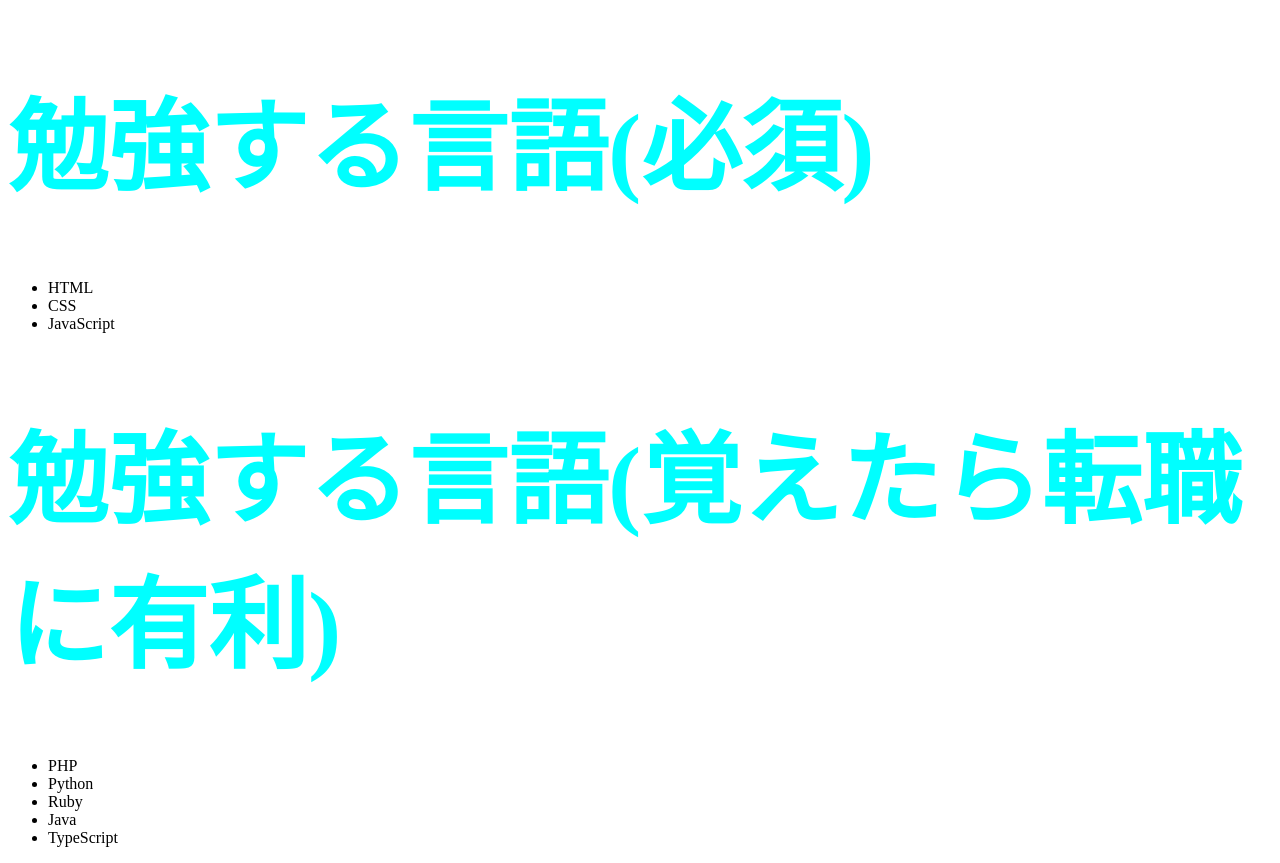
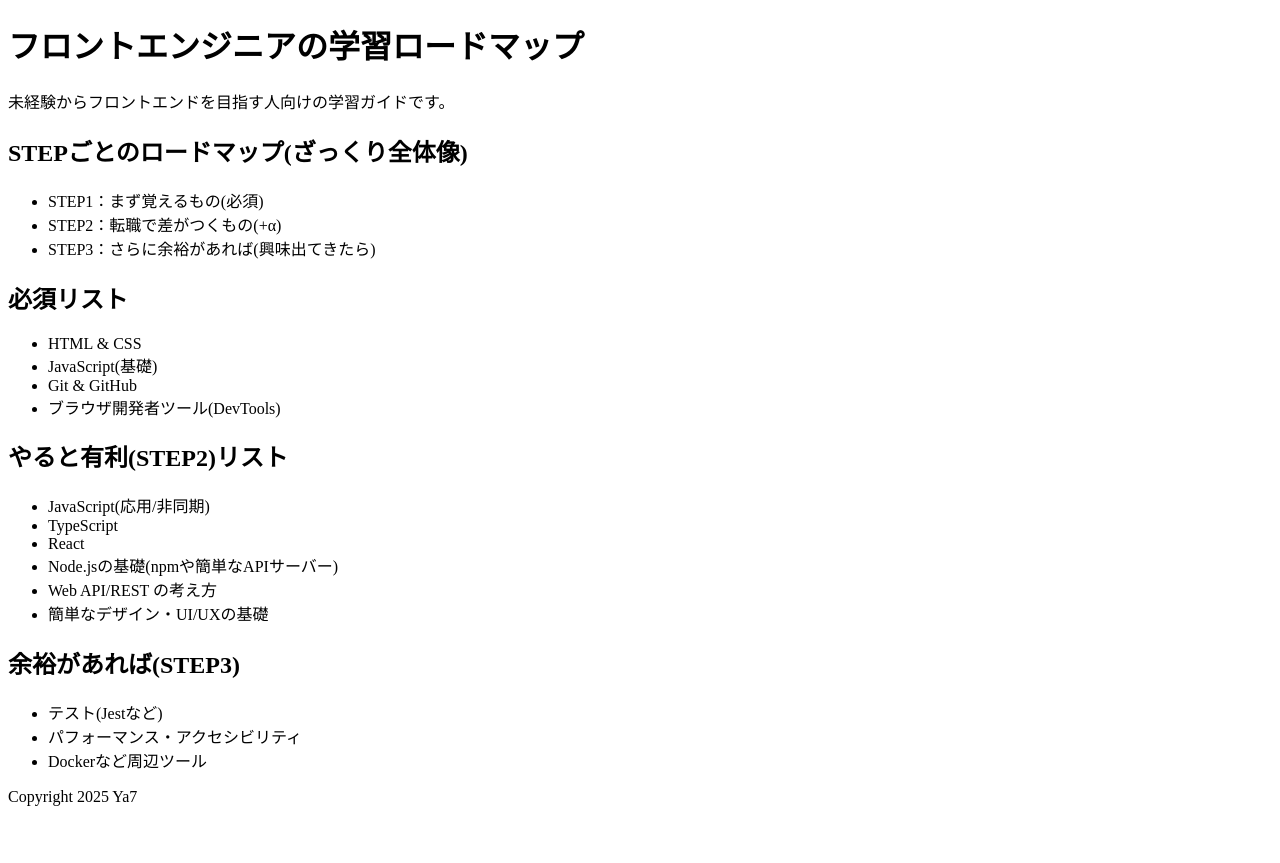
Before and after one commit to ya7yuki/HTML-CSS, a plain HTML site: page index.html in a window 1280 px wide. After the commit the page ends 822 px from the top, so only its background shows below. Drawn offline with Linux system fonts and the light colour scheme.

Commit message:
共通部分のパーツ化

```diff
--- a/style.css
+++ b/assets/css/style.css
@@ -1,8 +1,9 @@
 @charset "UTF-8";
-body {
+/* body {
     background-color: white;
 }
+
 h1 {
     color: cyan;
     font-size: 100px;
-}
+} */
--- /dev/null
+++ b/assets/javascript/include.js
@@ -0,0 +1,12 @@
+function includeHTML(){
+    document.querySelectorAll("[data-include]").forEach(el =>{
+        const file = el.getAttribute("data-include");
+        fetch(file)
+        .then(Response => Response.text())
+        .then(data => {
+            el.innerHTML = data;
+        });
+    });
+}
+
+document.addEventListener("DOMContentLoaded",includeHTML);
--- /dev/null
+++ b/components/footer.html
@@ -0,0 +1,4 @@
+<!-- 共通フッター用HTML -->
+<footer>
+    <p>Copyright 2025 Ya7</p>
+</footer>
--- /dev/null
+++ b/components/header.html
@@ -0,0 +1,5 @@
+<!-- 共通ヘッダー用HTML -->
+<header>
+        <h1 class="main-title">フロントエンジニアの学習ロードマップ</h1>
+        <p>未経験からフロントエンドを目指す人向けの学習ガイドです。</p>
+</header>
--- a/index.html
+++ b/index.html
@@ -3,24 +3,52 @@
     <head>
         <meta charset="UTF-8">
         <title>ロードマップ</title>
-        <meta name="description" content="勉強計画">
-        <link rel="stylesheet" href="style.css">
+        <meta name="description" content="プログラミング未経験者がフロントエンドエンジニアになるために必要な情報を提供するWEBページ">
+        <link rel="stylesheet" href="/assets/css/style.css">
+        <script src="/assets/javascript/include.js"></script>
     </head>
 
     <body>
-        <h1>勉強する言語(必須)</h1>
-        <ul>
-            <li>HTML</li>
-            <li>CSS</li>
-            <lI>JavaScript</lI>
-        </ul>
-        <h1>勉強する言語(覚えたら転職に有利)</h1>
-        <ul>
-            <li>PHP</li>
-            <li>Python</li>
-            <li>Ruby</li>
-            <li>Java</li>
-            <li>TypeScript</li>
-        </ul>
+        <!-- 共通ヘッダー -->
+        <div data-include="/components/header.html"></div>
+        <main>
+            <section>
+                <h2>STEPごとのロードマップ(ざっくり全体像)</h2>
+                <ul>
+                    <li>STEP1：まず覚えるもの(必須)</li>
+                    <li>STEP2：転職で差がつくもの(+α)</li>
+                    <lI>STEP3：さらに余裕があれば(興味出てきたら)</lI>
+                </ul>
+            </section>
+            <section>
+                <h2>必須リスト</h2>
+                <ul>
+                    <li>HTML & CSS</li>
+                    <li>JavaScript(基礎)</li>
+                    <li>Git & GitHub</li>
+                    <li>ブラウザ開発者ツール(DevTools)</li>
+                </ul>
+            </section>
+            <section>
+                <h2>やると有利(STEP2)リスト</h2>
+                <ul>
+                    <li>JavaScript(応用/非同期)</li>
+                    <li>TypeScript</li>
+                    <li>React</li>
+                    <li>Node.jsの基礎(npmや簡単なAPIサーバー)</li>
+                    <li>Web API/REST の考え方</li>
+                    <li>簡単なデザイン・UI/UXの基礎</li>
+                </ul>
+            </section>
+            <section>
+                <h2>余裕があれば(STEP3)</h2>
+                <ul>
+                    <li>テスト(Jestなど)</li>
+                    <li>パフォーマンス・アクセシビリティ</li>
+                    <li>Dockerなど周辺ツール</li>
+                </ul>
+            </section>
+        </main>
+        <div data-include="/components/footer.html"></div>
     </body>
 </html>
```
